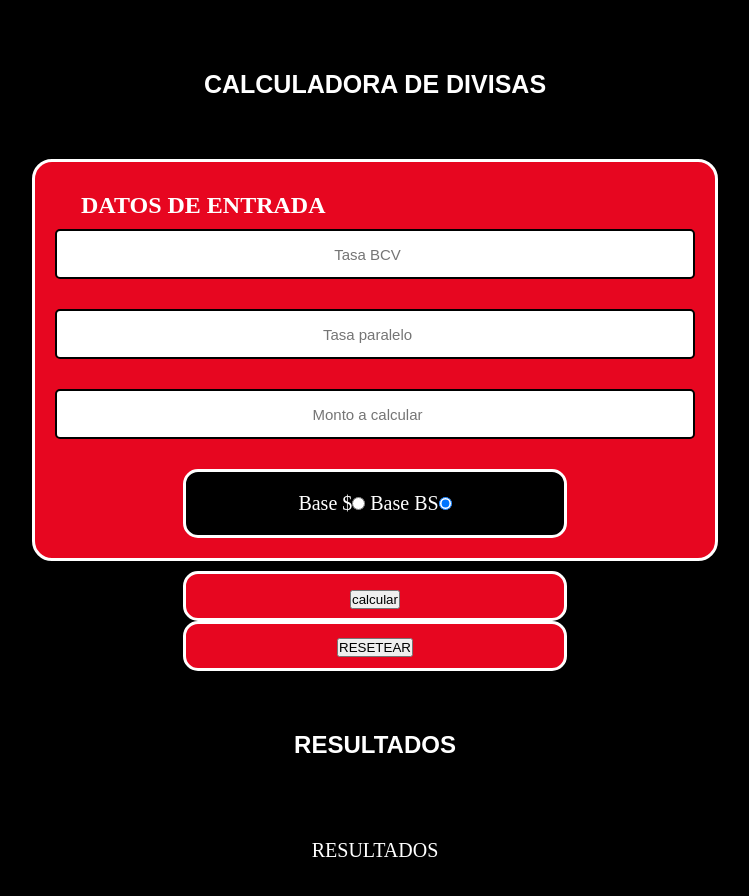
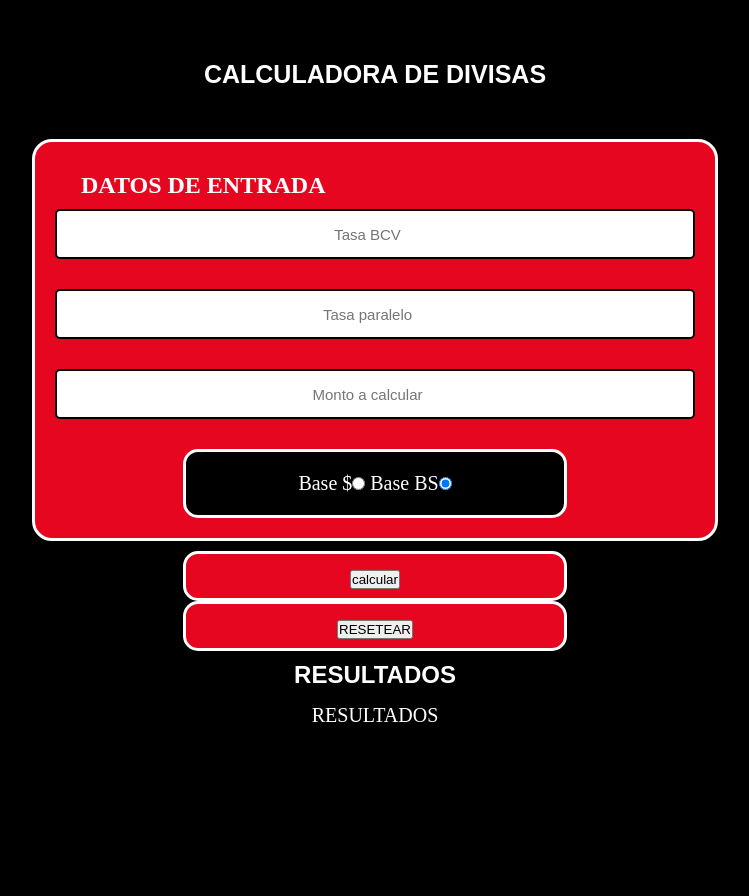
Before and after one commit to MariandryG/calculadora-divisas, a plain HTML site: page index.html in a window 1280 px wide. Shown: the whole page, without its empty margins (265-1014 px from the left). After the commit the page ends 800 px from the top, so only its background shows below. Drawn offline with Linux system fonts and the light colour scheme.

Commit message:
Ajuste CSS

```diff
--- a/index.html
+++ b/index.html
@@ -23,21 +23,21 @@
                 </div>
                 </div>
                 <div class="envio">
-                    <input type="submit" value="calcular" placeholder ='calcular' id="calcular" name="submit" checked>
+                    <input type="submit" value="calcular" placeholder ='calcular' id="calcular" name="submit">
                     </div>
                         <div class="reseteo">
-                        <input type="reset" value="RESETEAR" id="reset" name="reset" checked>
+                        <input type="reset" value="RESETEAR" id="reset" name="reset" >
                     </div>
                 </div>
             </form>
         </div>
     </div>
-<div id="respuestas">
-        <h2 class="resultados" id="resultados">Resultados</h2>
-        <div>
-        <p class="respuestas"id="respuestas" name ="respuestas" > Resultados<p>
+    <div id="respuestas">
+            <h2 class="resultados" id="resultados">Resultados</h2>
+            <div>
+            <p class="respuestas"id="respuestas" name ="respuestas" > Resultados<p>
+        </div>
     </div>
-</div>
 </div>
 </div>
 <script src="./codigo.js"></script>
--- a/styles.css
+++ b/styles.css
@@ -10,7 +10,8 @@ body{
     margin: auto;
 }
 
-h2 {margin:auto;
+h2 {
+    margin:auto;
     padding: 10px;
     text-transform: uppercase;
     width: 95%;
@@ -18,11 +19,12 @@ h2 {margin:auto;
     color:#FFFFFF}
 
 
-p { color: #FFFFFF;
+p {
+    color: #FFFFFF;
     text-align: center;
     font-size: 20px;
     margin: auto;
-    padding:20px;
+    padding:5px;
     text-transform: uppercase;
 }
 
@@ -35,18 +37,17 @@ p { color: #FFFFFF;
     background: #e70620;
     padding: 20px;
     margin: auto;
-    align-items: center;
     border-style: solid;
 }
 
 
-.ui-title {margin-bottom: 10px;
+.ui-title {
+    margin-bottom: 10px;
     font-family: Arial, Helvetica, sans-serif;
     text-transform: uppercase;
     text-align: center;
-    padding: 60px;
-    text-transform: uppercase;
-    width: 60%;
+    padding: 50px;
+    width: 90%;
     max-width: 1000px;
     margin:auto;
     color:#FFFFFF;
@@ -54,16 +55,18 @@ p { color: #FFFFFF;
 }
 
 
-.resultados {margin: auto;
+.resultados {
+    margin: auto;
     font-family: Arial, Helvetica, sans-serif;
     text-transform: uppercase;
     text-align: center;
-    padding: 60px;
-    margin: auto;
+    padding: 10px, 10px;
+
 }
 
 
-#bcv {height: 50px;
+#bcv {
+    height: 50px;
     margin-bottom: 30px;
     width: 100%;
     text-align: center;
@@ -75,7 +78,8 @@ p { color: #FFFFFF;
 }
 
 
-#paralelo {height: 50px;
+#paralelo {
+    height: 50px;
     margin-bottom: 30px;
     width: 100%;
     text-align: center;
@@ -83,10 +87,10 @@ p { color: #FFFFFF;
     border-radius: 5px;
     border-color: #000000;
     border-style: solid;
-    align-content: center;
 }
 
-#monto {height: 50px;
+#monto {
+    height: 50px;
     margin-bottom: 30px;
     width: 100%;
     text-align: center;
@@ -135,7 +139,7 @@ p { color: #FFFFFF;
 .reseteo {height: 50px;
     width: 30%;
     text-align: center;
-    font-size: 20px;
+    font-size: 23px;
     border-radius: 15px;
     border-color: #FFFFFF;
     border-style: solid;
```
